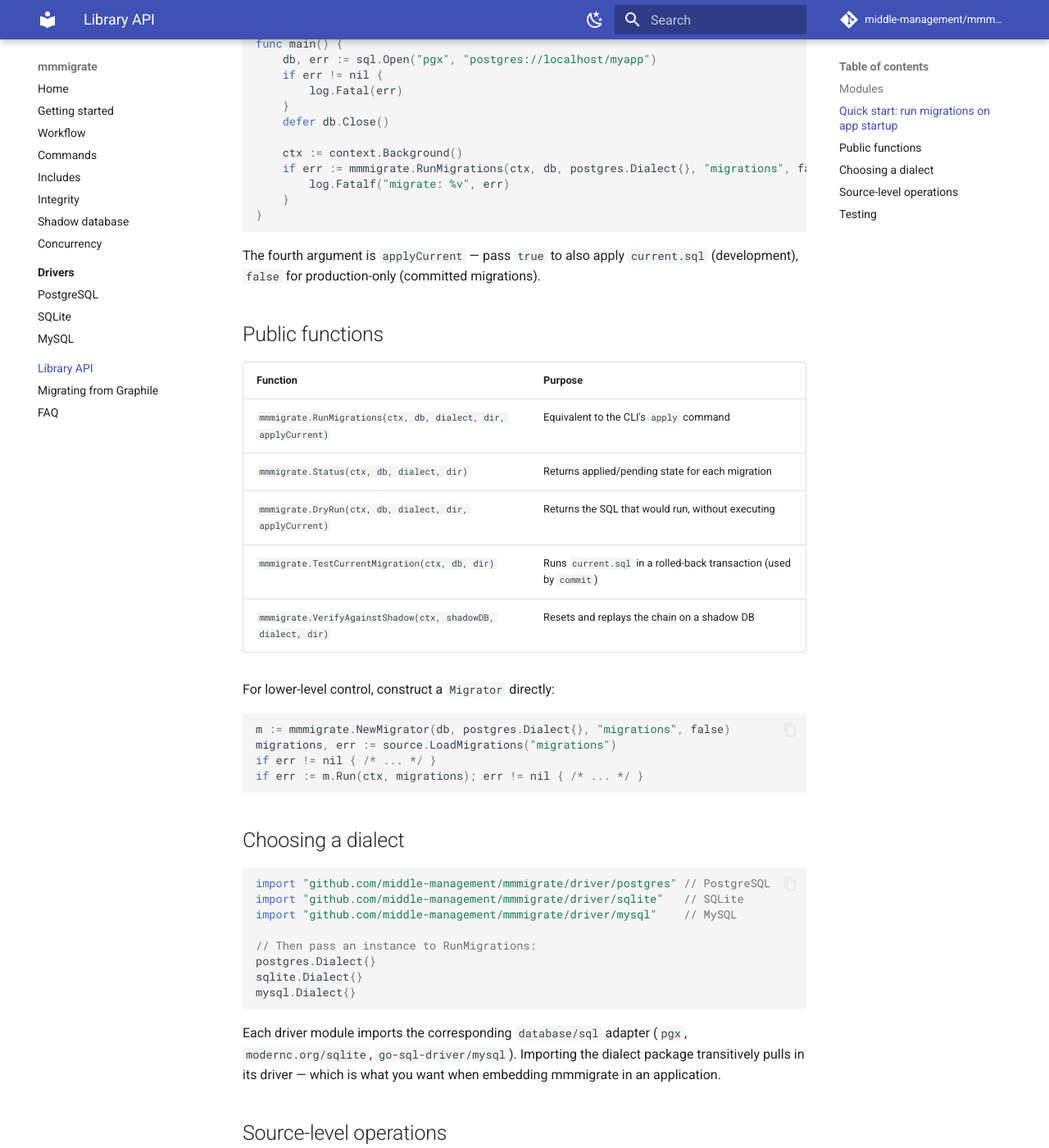
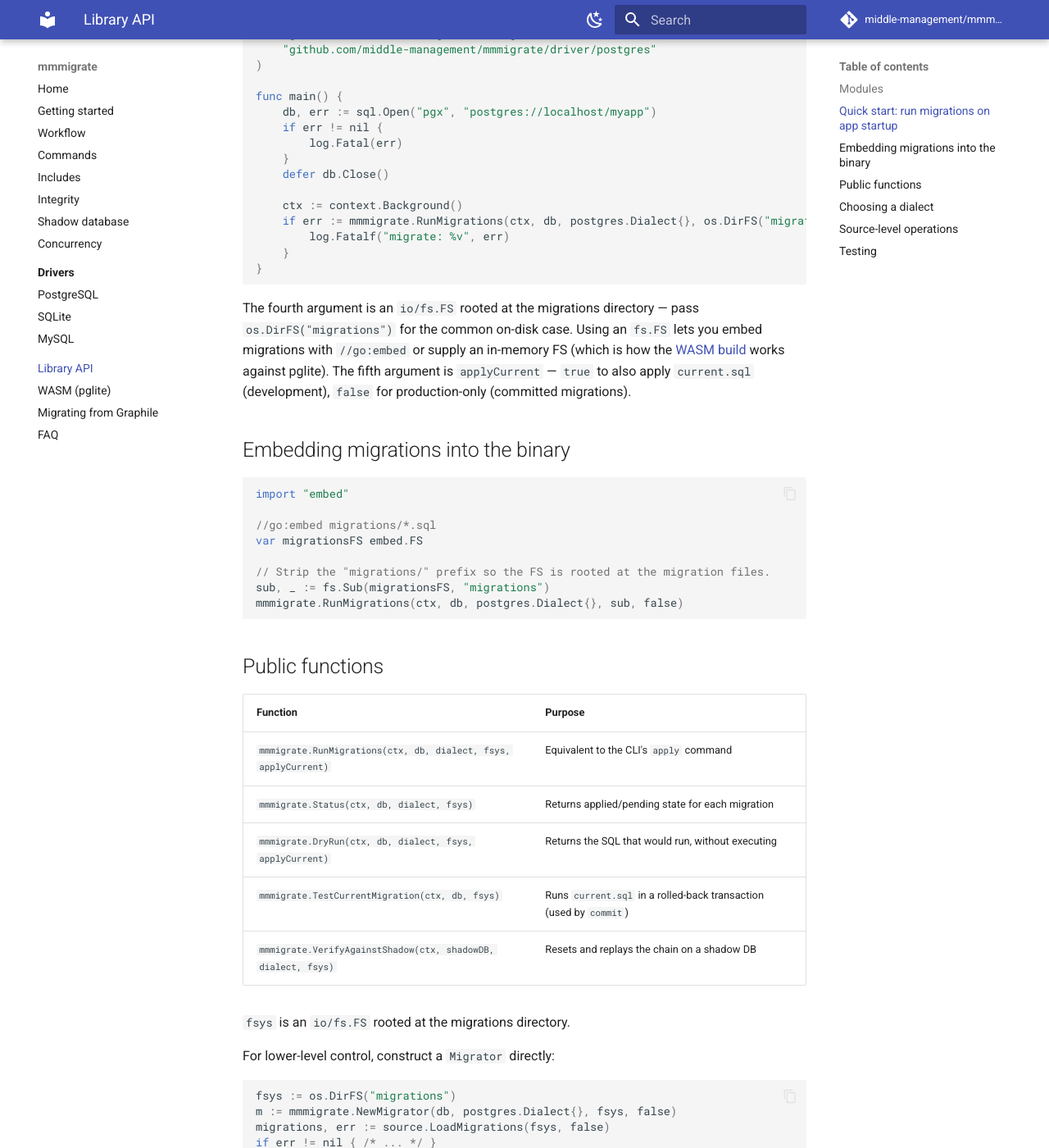
Before and after one commit to middle-management/mmmigrate, an MkDocs documentation site: the page built from docs/library.md, in a window 1280 px wide and 1400 px high, scrolled down 942 px. Shown: the whole window at 82% size. Built offline with MkDocs 1.6.1 and Material for MkDocs 9.7.7, drawn with Linux system fonts in a browser that asks for light colours; comment, search, counter and statistics services are not loaded; some of the changed text lies outside the part shown.

Commit message:
Document WASM/pglite build in mkdocs site
Adds docs/wasm.md describing the wasm artifact, JS glue, and FS adapters
(fromMap, fromOPFS, fromNodeFS), with a pointer to the browser example.
Updates the Library API page for the new io/fs.FS engine signatures and
links pglite from the drivers index.

````diff
--- a/docs/library.md
+++ b/docs/library.md
@@ -11,6 +11,7 @@ mmmigrate is also a Go library. The root module is pure — it depends on `datab
 | PostgreSQL dialect | `github.com/middle-management/mmmigrate/driver/postgres` |
 | SQLite dialect | `github.com/middle-management/mmmigrate/driver/sqlite` |
 | MySQL dialect | `github.com/middle-management/mmmigrate/driver/mysql` |
+| pglite dialect (WASM) | `github.com/middle-management/mmmigrate/driver/pglite` |
 
 ## Quick start: run migrations on app startup
 
@@ -21,6 +22,7 @@ import (
     "context"
     "database/sql"
     "log"
+    "os"
 
     _ "github.com/jackc/pgx/v5/stdlib"
 
@@ -36,29 +38,45 @@ func main() {
     defer db.Close()
 
     ctx := context.Background()
-    if err := mmmigrate.RunMigrations(ctx, db, postgres.Dialect{}, "migrations", false); err != nil {
+    if err := mmmigrate.RunMigrations(ctx, db, postgres.Dialect{}, os.DirFS("migrations"), false); err != nil {
         log.Fatalf("migrate: %v", err)
     }
 }
 ```
 
-The fourth argument is `applyCurrent` — pass `true` to also apply `current.sql` (development), `false` for production-only (committed migrations).
+The fourth argument is an `io/fs.FS` rooted at the migrations directory — pass `os.DirFS("migrations")` for the common on-disk case. Using an `fs.FS` lets you embed migrations with `//go:embed` or supply an in-memory FS (which is how the [WASM build](wasm.md) works against pglite). The fifth argument is `applyCurrent` — `true` to also apply `current.sql` (development), `false` for production-only (committed migrations).
+
+## Embedding migrations into the binary
+
+```go
+import "embed"
+
+//go:embed migrations/*.sql
+var migrationsFS embed.FS
+
+// Strip the "migrations/" prefix so the FS is rooted at the migration files.
+sub, _ := fs.Sub(migrationsFS, "migrations")
+mmmigrate.RunMigrations(ctx, db, postgres.Dialect{}, sub, false)
+```
 
 ## Public functions
 
 | Function | Purpose |
 |----------|---------|
-| `mmmigrate.RunMigrations(ctx, db, dialect, dir, applyCurrent)` | Equivalent to the CLI's `apply` command |
-| `mmmigrate.Status(ctx, db, dialect, dir)` | Returns applied/pending state for each migration |
-| `mmmigrate.DryRun(ctx, db, dialect, dir, applyCurrent)` | Returns the SQL that would run, without executing |
-| `mmmigrate.TestCurrentMigration(ctx, db, dir)` | Runs `current.sql` in a rolled-back transaction (used by `commit`) |
-| `mmmigrate.VerifyAgainstShadow(ctx, shadowDB, dialect, dir)` | Resets and replays the chain on a shadow DB |
+| `mmmigrate.RunMigrations(ctx, db, dialect, fsys, applyCurrent)` | Equivalent to the CLI's `apply` command |
+| `mmmigrate.Status(ctx, db, dialect, fsys)` | Returns applied/pending state for each migration |
+| `mmmigrate.DryRun(ctx, db, dialect, fsys, applyCurrent)` | Returns the SQL that would run, without executing |
+| `mmmigrate.TestCurrentMigration(ctx, db, fsys)` | Runs `current.sql` in a rolled-back transaction (used by `commit`) |
+| `mmmigrate.VerifyAgainstShadow(ctx, shadowDB, dialect, fsys)` | Resets and replays the chain on a shadow DB |
+
+`fsys` is an `io/fs.FS` rooted at the migrations directory.
 
 For lower-level control, construct a `Migrator` directly:
 
 ```go
-m := mmmigrate.NewMigrator(db, postgres.Dialect{}, "migrations", false)
-migrations, err := source.LoadMigrations("migrations")
+fsys := os.DirFS("migrations")
+m := mmmigrate.NewMigrator(db, postgres.Dialect{}, fsys, false)
+migrations, err := source.LoadMigrations(fsys, false)
 if err != nil { /* ... */ }
 if err := m.Run(ctx, migrations); err != nil { /* ... */ }
 ```
@@ -83,9 +101,13 @@ Each driver module imports the corresponding `database/sql` adapter (`pgx`, `mod
 The `source` package handles loading, committing, and reverting migration files independently of the database. It's useful in tooling that wraps mmmigrate (custom CLIs, IDE integrations, CI scripts):
 
 ```go
-import "github.com/middle-management/mmmigrate/source"
+import (
+    "os"
 
-migrations, err := source.LoadMigrations("migrations")
+    "github.com/middle-management/mmmigrate/source"
+)
+
+migrations, err := source.LoadMigrations(os.DirFS("migrations"), false)
 // migrations is []*source.Migration with Version, Description, Body, Checksum, Chain.
 ```
 
@@ -103,5 +125,5 @@ import (
 )
 
 db, _ := sql.Open("sqlite", ":memory:")
-mmmigrate.RunMigrations(ctx, db, sqlite.Dialect{}, "testdata/migrations", true)
+mmmigrate.RunMigrations(ctx, db, sqlite.Dialect{}, os.DirFS("testdata/migrations"), true)
 ```
--- a/mkdocs.yml
+++ b/mkdocs.yml
@@ -65,5 +65,6 @@ nav:
       - SQLite: drivers/sqlite.md
       - MySQL: drivers/mysql.md
   - Library API: library.md
+  - WASM (pglite): wasm.md
   - Migrating from Graphile: migrating-from-graphile.md
   - FAQ: faq.md
````
Also changed, not shown: docs/drivers/index.md (+1 -0 lines), docs/index.md (+1 -0 lines), docs/wasm.md (added, +104 -0 lines).
